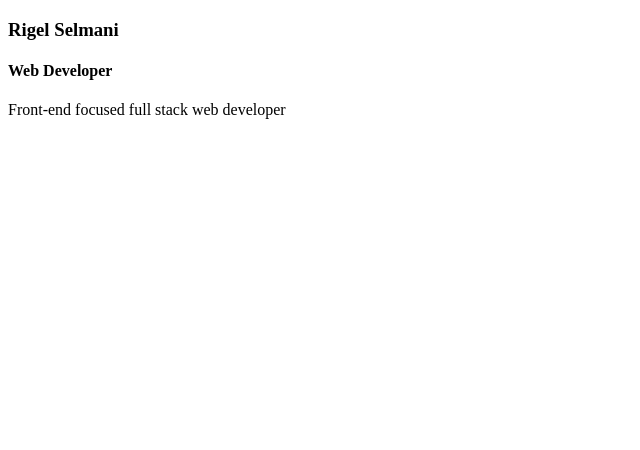
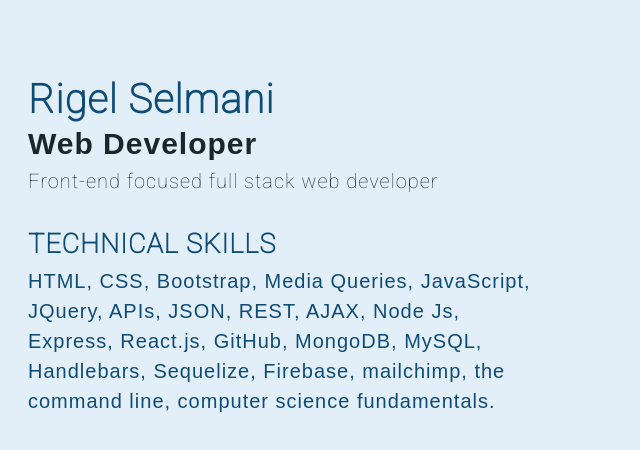
Before and after one commit to rigelselmani/My-portfolio, a React (Create React App) app: page / in a window 1280 px wide. Shown: the top 450 px of the page, without its empty margins (0-640 px from the left). Built offline with nearby package versions, Linux system fonts and the light colour scheme.

Commit message:
info file and coding h3, h4 p and technical skills and styling the newwly created

```diff
--- a/public/index.html
+++ b/public/index.html
@@ -2,6 +2,7 @@
 <html lang="en">
   <head>
     <meta charset="utf-8" />
+    <link href="https://fonts.googleapis.com/css2?family=Roboto:wght@100&display=swap" rel="stylesheet">
     <link href="style.css" rel="stylesheet" />
     <title>React App</title>
   </head>
--- a/public/style.css
+++ b/public/style.css
@@ -0,0 +1,51 @@
+body {
+    font-family: Arial, "Helvetica Neue", Helvetica, sans-serif;
+    font-size: 38px;
+    line-height: 24px;
+    color: #777777;
+    /* background-image: url("../images/header.jpeg"); */
+    background-repeat: no-repeat;
+    background-size: cover;
+    background-color: #e2eff8;
+  }
+
+  .first-section{
+    max-width: 40%;
+    margin: 40px 0 0 20px;
+    float: left;
+    font-size:40px;
+    letter-spacing: 1px;
+    color: #3b6978;
+  }
+
+  h3 {
+    font-family: 'Roboto', sans-serif;
+    color: #0f4c75;
+    margin-bottom:20px;
+    font-size:40px;
+  }
+  .focus{
+    color:#1b262c;
+    margin-top:0px;
+    font-family: 'Roboto', sans-serif;
+  }
+  .web{
+    color: #1b262c;
+    font-size: 30px;
+    margin:0 0 10px 0;
+  }
+  p {
+    margin-bottom: 30px;
+    line-height: 30px;
+    font-size: 20px;
+    color:#0f4c75;
+  }
+  .technical{
+    margin-bottom:10px;
+    color:#0f4c75;
+    font-size: 27px;
+    font-family: 'Roboto', sans-serif;
+  }
+  .skills-list{
+    margin-top:0;
+  }
--- a/src/components/Info.jsx
+++ b/src/components/Info.jsx
@@ -2,10 +2,12 @@
 
 function Info(){
     return <div>
-              <div>
+              <div class="first-section">
                 <h3>Rigel Selmani</h3>
-                <h4>Web Developer</h4>
-                <p>Front-end focused full stack web developer</p>
+                <h4 class="web">Web Developer</h4>
+                <p class="focus">Front-end focused full stack web developer</p>
+                <h4 class="technical">TECHNICAL SKILLS</h4>
+                <p class="skills-list">HTML, CSS, Bootstrap, Media Queries, JavaScript, JQuery,  APIs, JSON, REST, AJAX, Node Js, Express, React.js, GitHub, MongoDB, MySQL, Handlebars, Sequelize, Firebase, mailchimp, the command line, computer science fundamentals.</p>
               </div>
             </div>
 }
```
